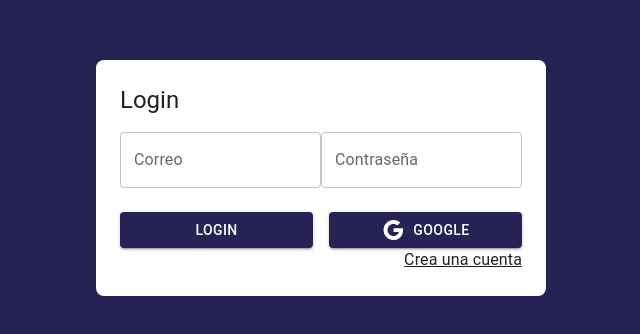
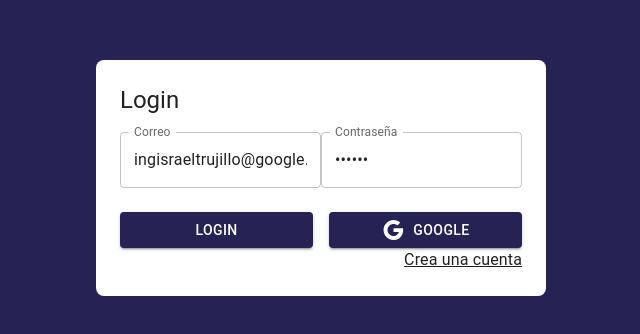
Before and after one commit to Isradeveloper/08-journal-app, a React (Vite) app: page /auth/login in a window 1280 px wide. Shown: the part 222-556 px from the top of the page, without its empty margins (319-959 px from the left). Built offline with nearby package versions, Linux system fonts and the light colour scheme.

Commit message:
thunks y config firebase

```diff
--- a/package.json
+++ b/package.json
@@ -14,6 +14,7 @@
     "@mui/icons-material": "^5.10.6",
     "@mui/material": "^5.10.6",
     "@reduxjs/toolkit": "^1.8.5",
+    "firebase": "^9.10.0",
     "react": "^18.2.0",
     "react-dom": "^18.2.0",
     "react-redux": "^8.0.2",
--- a/src/auth/pages/LoginPage.jsx
+++ b/src/auth/pages/LoginPage.jsx
@@ -1,29 +1,66 @@
-import { Google, Margin } from '@mui/icons-material'
+import { Google } from '@mui/icons-material'
 import { Button, Grid, Link, TextField, Typography } from '@mui/material'
+import { useDispatch } from 'react-redux'
 import { Link as RouterLink } from 'react-router-dom'
+import { useForm } from '../../hooks/'
+import { checkingAuthentication, startGoogleSignIn } from '../../store/auth/'
 import { AuthLayout } from '../layout/AuthLayout'
 
 export const LoginPage = () => {
+  const dispatch = useDispatch()
+
+  const { email, password, onInputChange } = useForm({
+    email: 'ingisraeltrujillo@google.com',
+    password: '123456'
+  })
+
+  const onSubmit = (e) => {
+    e.preventDefault()
+    console.log({ email, password })
+    dispatch(checkingAuthentication())
+  }
+
+  const onGoogleSignIn = () => {
+    console.log('google')
+    dispatch(startGoogleSignIn())
+  }
+
   return (
     <AuthLayout title='Login'>
-      <form>
+      <form onSubmit={onSubmit}>
         <Grid container>
 
           <Grid item xs={12} md={6} sx={{ mt: 1 }}>
-            <TextField label='Correo' type='email' placeholder='correo@google.com' fullWidth />
+            <TextField
+              label='Correo'
+              type='email'
+              placeholder='correo@google.com'
+              fullWidth
+              name='email'
+              value={email}
+              onChange={onInputChange}
+            />
           </Grid>
 
           <Grid item xs={12} md={6} sx={{ mt: 1 }}>
-            <TextField label='Contraseña' type='password' placeholder='Contraseña' fullWidth />
+            <TextField
+              label='Contraseña'
+              type='password'
+              placeholder='Contraseña'
+              fullWidth
+              name='password'
+              value={password}
+              onChange={onInputChange}
+            />
           </Grid>
 
           <Grid container spacing={2} sx={{ mt: 1 }}>
 
             <Grid item xs={12} sm={6}>
-              <Button variant='contained' fullWidth>Login</Button>
+              <Button type='submit' variant='contained' fullWidth>Login</Button>
             </Grid>
             <Grid item xs={12} sm={6}>
-              <Button variant='contained' fullWidth>
+              <Button variant='contained' fullWidth onClick={(e) => (onGoogleSignIn())}>
                 <Google />
                 <Typography sx={{ ml: 1 }} variant='p'>Google</Typography>
               </Button>
--- /dev/null
+++ b/src/hooks/index.js
@@ -0,0 +1 @@
+export * from './useForm'
--- /dev/null
+++ b/src/hooks/useForm.js
@@ -0,0 +1,24 @@
+import { useState } from 'react'
+
+export const useForm = (initialForm = {}) => {
+  const [formState, setFormState] = useState(initialForm)
+
+  const onInputChange = ({ target }) => {
+    const { name, value } = target
+    setFormState({
+      ...formState,
+      [name]: value
+    })
+  }
+
+  const onResetForm = () => {
+    setFormState(initialForm)
+  }
+
+  return {
+    ...formState,
+    formState,
+    onInputChange,
+    onResetForm
+  }
+}
--- a/src/store/auth/authSlice.js
+++ b/src/store/auth/authSlice.js
@@ -18,7 +18,7 @@ export const authSlice = createSlice({
 
     },
     checkingCredentials: (state) => {
-
+      state.status = 'checking'
     }
   }
 })
--- a/src/store/auth/index.js
+++ b/src/store/auth/index.js
@@ -1 +1,2 @@
 export * from './authSlice'
+export * from './thunks'
--- /dev/null
+++ b/src/store/auth/thunks.js
@@ -0,0 +1,13 @@
+import { checkingCredentials } from './authSlice'
+
+export const checkingAuthentication = (email, password) => {
+  return async (dispatch) => {
+    dispatch(checkingCredentials())
+  }
+}
+
+export const startGoogleSignIn = () => {
+  return async(dispatch) => {
+
+  }
+}
```
Also changed, not shown: src/firebase/config.js (added, +23 -0 lines), 1 other file (tests, documents, lock files or other folders).
